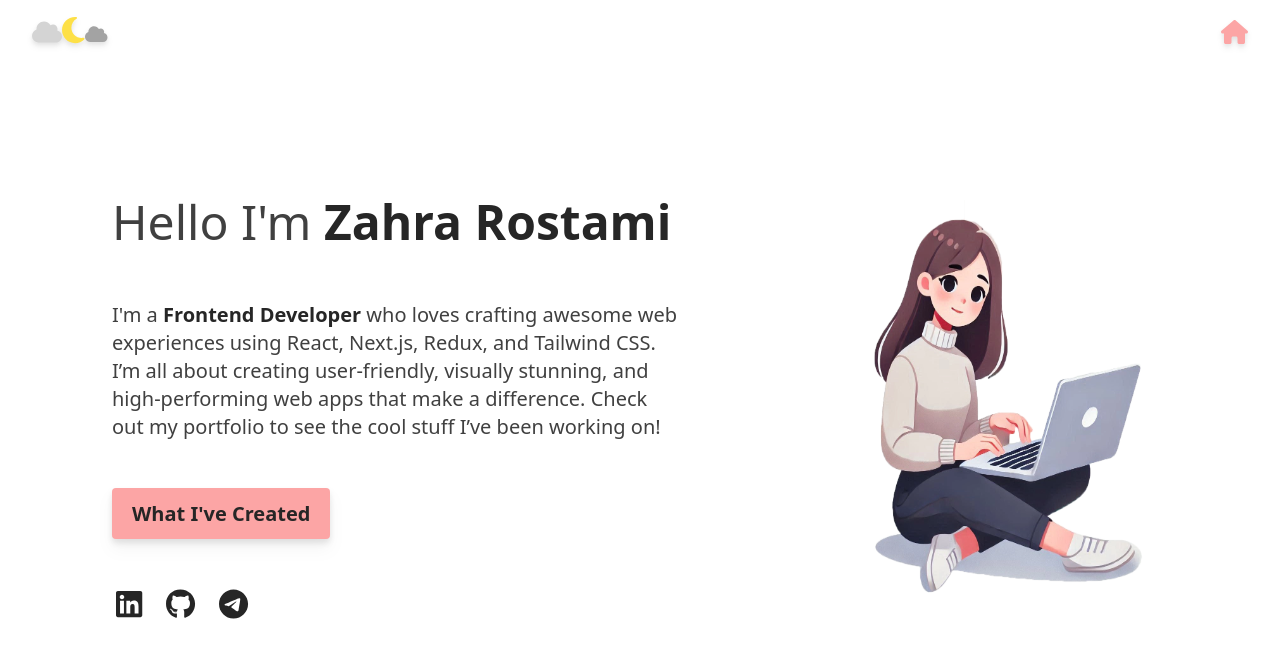
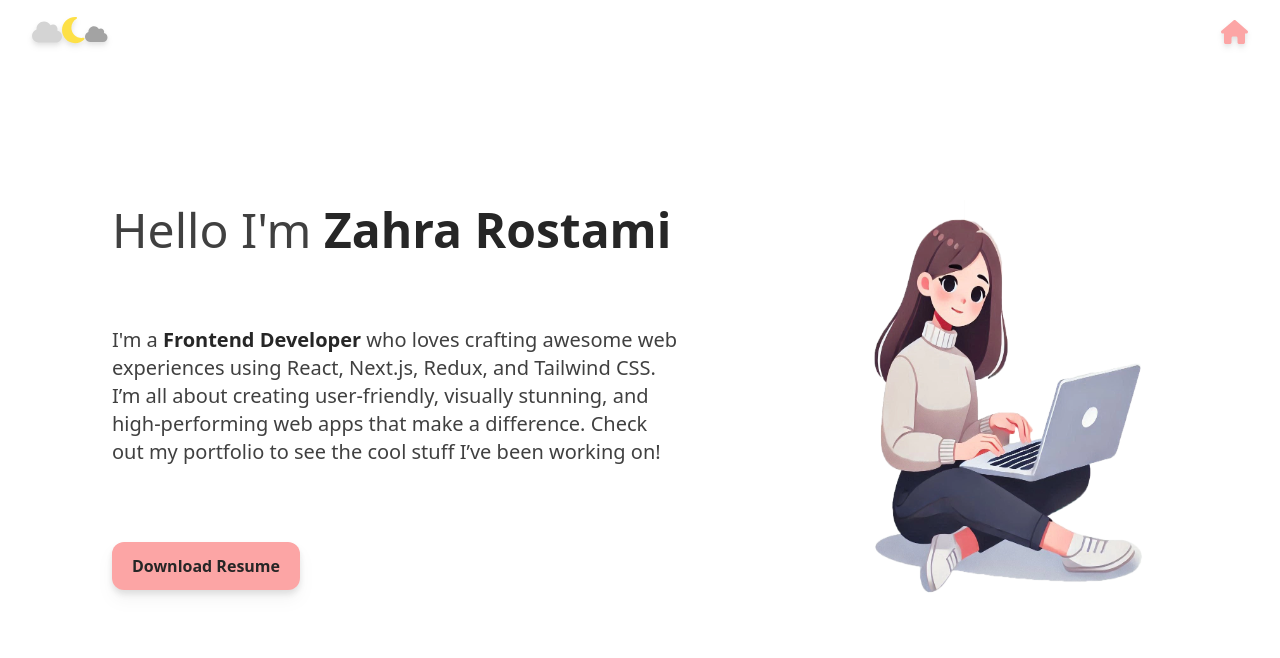
Before and after one commit to zahraRostami1999/portfolio, a React (Vite) app in the folder portfolio/: page / in a window 1280 px wide. Shown: the top 658 px of the page. Built offline with nearby package versions, Linux system fonts and the light colour scheme.

Commit message:
04-08-14-Add Resume File

```diff
--- a/portfolio/src/components/HomeIntroduction.jsx
+++ b/portfolio/src/components/HomeIntroduction.jsx
@@ -1,7 +1,22 @@
 import SocialBtn from "../components/SocialBtn";
 import { Link } from "react-router-dom";
+import { useState } from "react";
 
 const HomeIntroduction = () => {
+    const [downloading, setDownloading] = useState(false);
+
+    const handleDownload = () => {
+        setDownloading(true);
+
+        const link = document.createElement("a");
+        link.href = "/Resume.pdf";
+        link.download = "Zahra_Rostami_Resume.pdf";
+        document.body.appendChild(link);
+        link.click();
+        document.body.removeChild(link);
+
+        setTimeout(() => setDownloading(false), 1000);
+    };
     return (
         <>
             <div className="w-full h-full flex flex-wrap justify-start items-center sm:py-10 py-6 text-neutral-700">
@@ -13,14 +28,26 @@ const HomeIntroduction = () => {
                         I'm a <span className="font-extrabold text-neutral-800">Frontend Developer</span> who loves crafting awesome web experiences using React, Next.js, Redux, and Tailwind CSS. I’m all about creating user-friendly, visually stunning, and high-performing web apps that make a difference. Check out my portfolio to see the cool stuff I’ve been working on!
                     </div>
                 </div>
-                <div className="w-full lg:text-xl md:text-base sm:text-base text-sm font-semibold lg:mx-auto mx-0 my-10 md:my-6 ">
-                    <Link to="/project" className="bg-red-300 text-neutral-800 hover:bg-red-400 hover:text-neutral-900 py-3 rounded px-5 drop-shadow-lg">
-                        What I've Created
-                    </Link>
+                <div>
+                    {/* <div className="w-full lg:text-base md:text-base sm:text-base text-sm font-semibold lg:mx-auto mx-0 my-10 md:my-6 ">
+                        <Link to="/project" className="bg-red-300 text-neutral-800 hover:bg-red-400 hover:text-neutral-900 py-3 rounded-xl px-5 drop-shadow-lg">
+                            What I've Created
+                        </Link>
+                    </div> */}
+                    <div className="w-full lg:text-base md:text-base sm:text-base text-sm font-semibold lg:mx-auto mx-0 my-10 md:my-6 ">
+                        <button
+                            onClick={handleDownload}
+                            disabled={downloading}
+                            className={`bg-red-300 hover:bg-red-400 text-neutral-800 hover:text-neutral-900  py-3 rounded-xl px-5 drop-shadow-lg transition-all ${downloading ? "opacity-70 cursor-not-allowed" : ""
+                                }`}
+                        >
+                            {downloading ? "Downloading..." : "Download Resume"}
+                        </button>
+                    </div>
                 </div>
-                <div className="w-full my-5 md:my-0 mx-1">
+                {/* <div className="w-full my-5 md:my-0 mx-1">
                     <SocialBtn />
-                </div>
+                </div> */}
             </div>
         </>
     );
```
Also changed, not shown: 1 other file (tests, documents, lock files or other folders).
